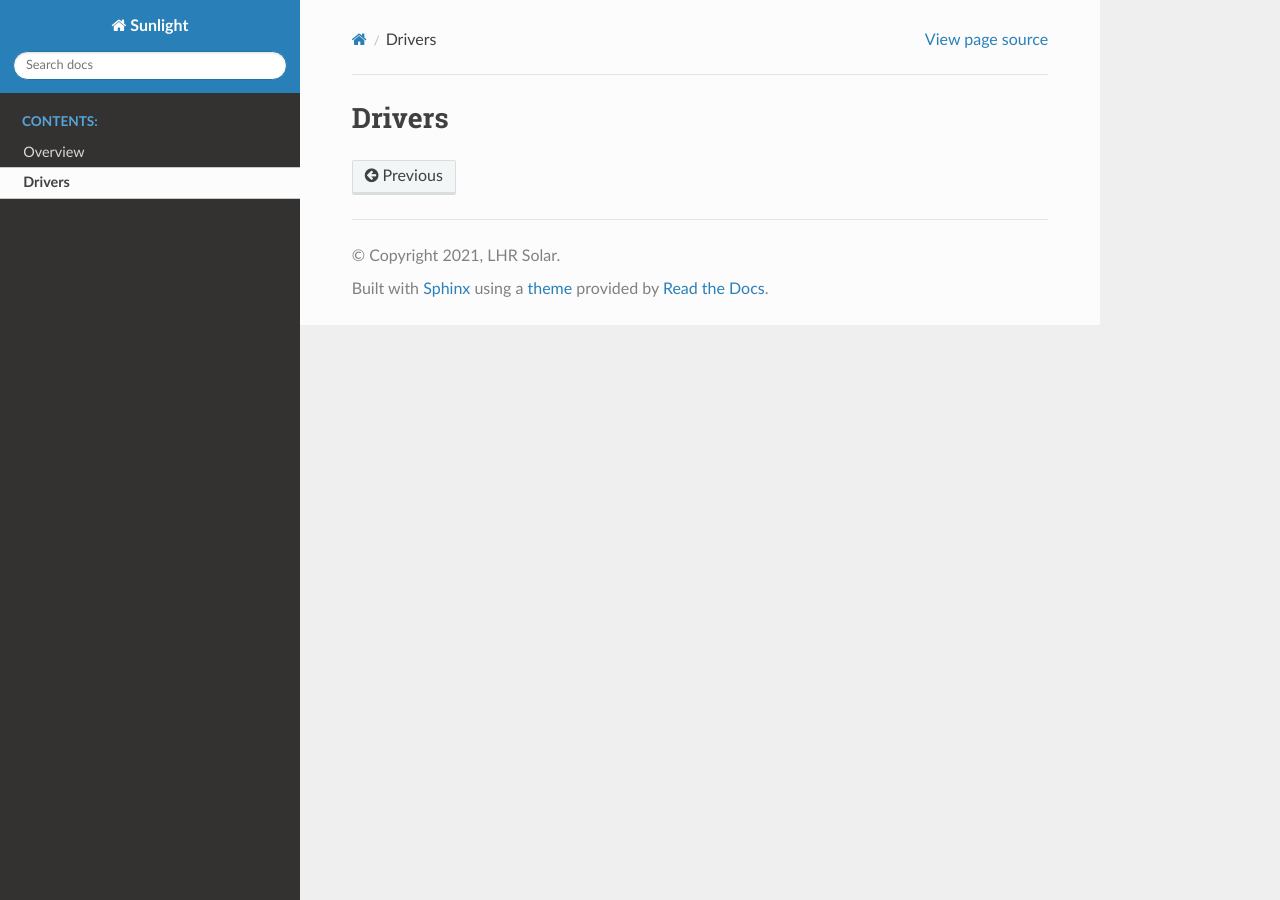
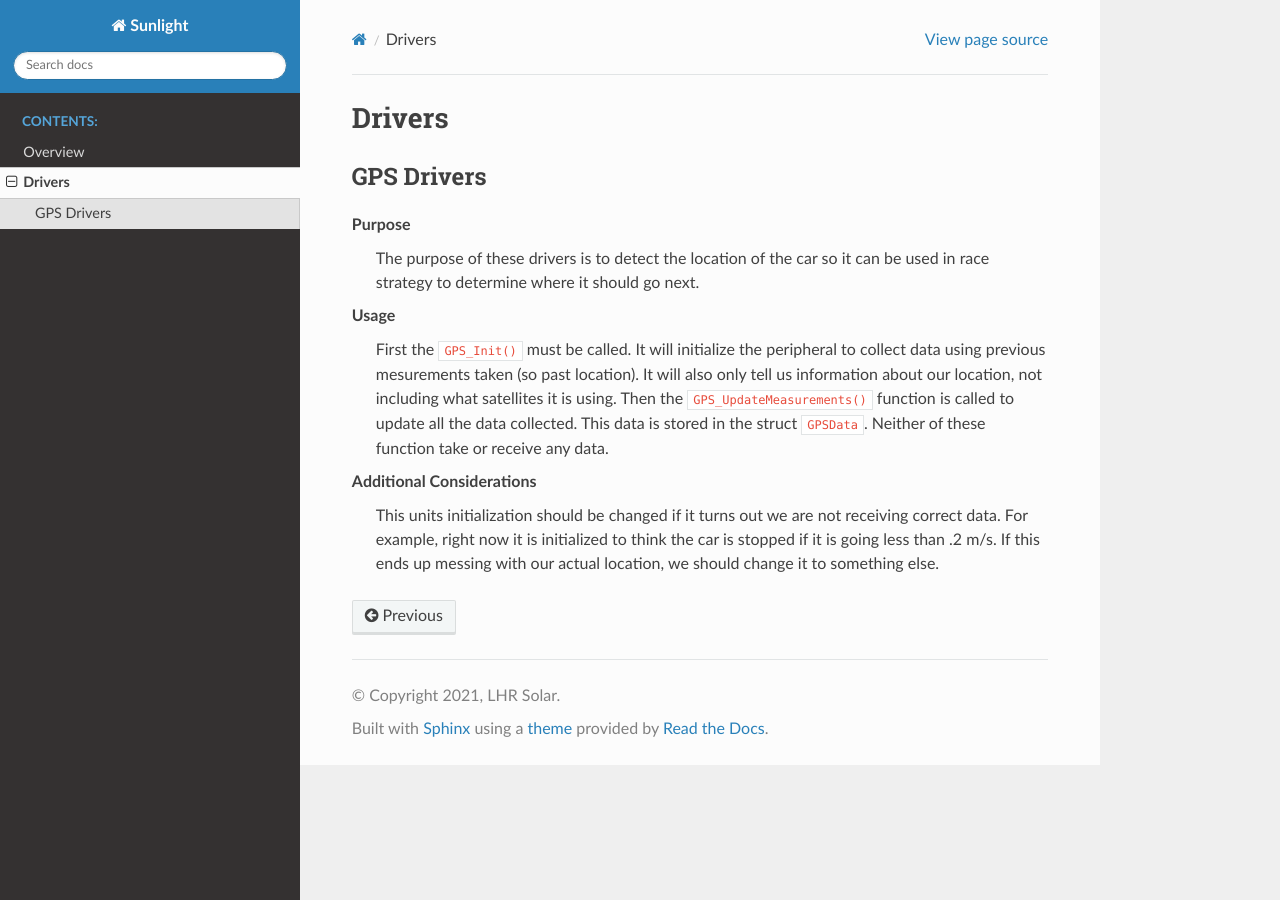
Before and after one commit to lhr-solar/DataAcq-Sunlight, a Sphinx documentation site: the page built from Docs/source/drivers.rst, in a window 1280 px wide. Built offline with Sphinx 7.4.7 and the Read the Docs theme 2.0.0, drawn with Linux system fonts in a browser that asks for light colours; pages that are not in the unit, such as notebooks, are missing from menus.

Commit message:
Added Documentation

```diff
--- a/Docs/source/drivers.rst
+++ b/Docs/source/drivers.rst
@@ -1,2 +1,20 @@
+*******
 Drivers
-=======
+*******
+
+GPS Drivers
+===========
+Purpose
+    The purpose of these drivers is to detect the location of the car so it can be used in race strategy to determine
+    where it should go next.
+
+Usage
+    First the ``GPS_Init()`` must be called. It will initialize the peripheral to collect data using previous mesurements
+    taken (so past location). It will also only tell us information about our location, not including what satellites
+    it is using. Then the ``GPS_UpdateMeasurements()`` function is called to update all the data collected.
+    This data is stored in the struct ``GPSData``. Neither of these function take or receive any data.
+
+Additional Considerations
+    This units initialization should be changed if it turns out we are not receiving correct data. For example, right
+    now it is initialized to think the car is stopped if it is going less than .2 m/s. If this ends up messing with our
+    actual location, we should change it to something else.
```
Also changed, not shown: 2 other files.
